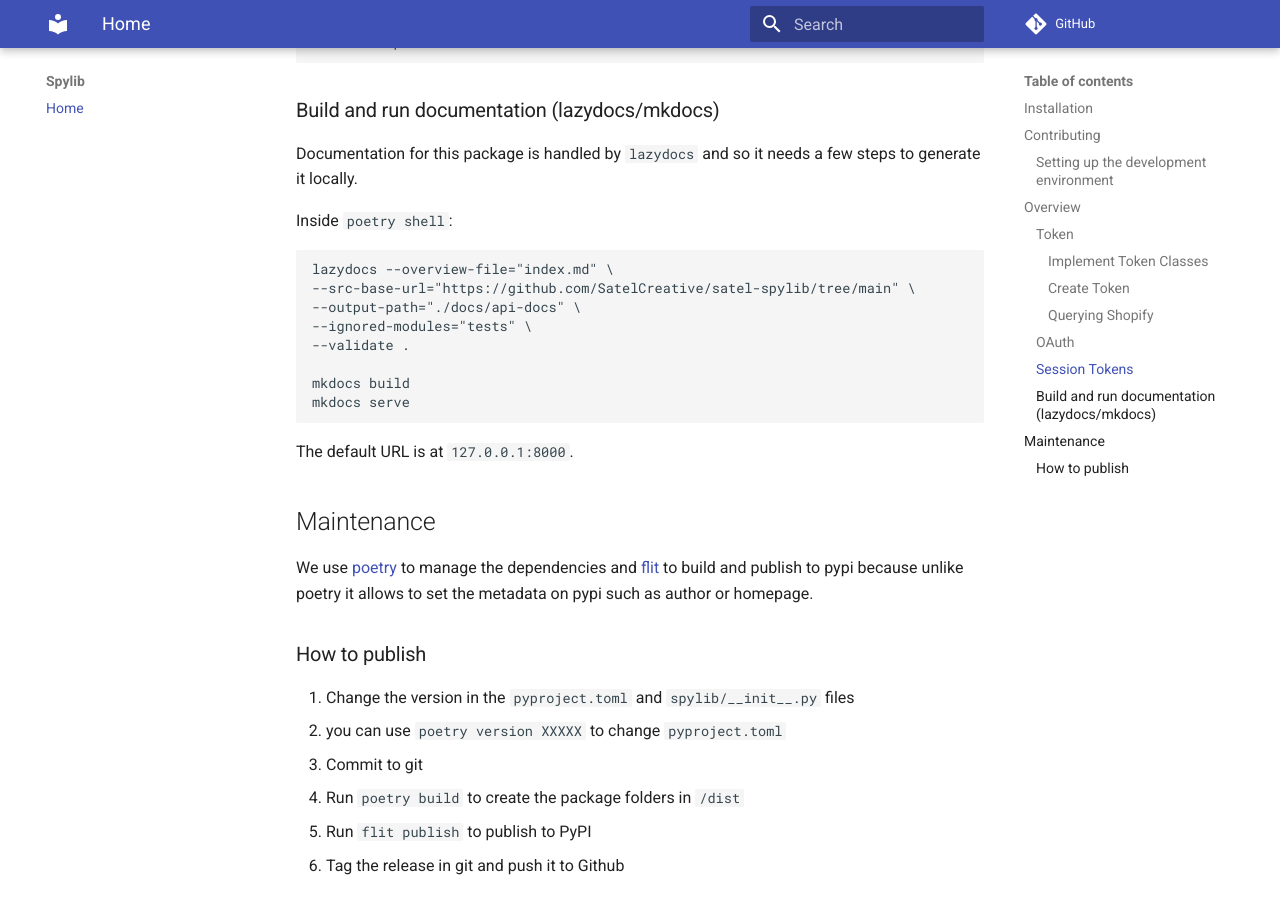
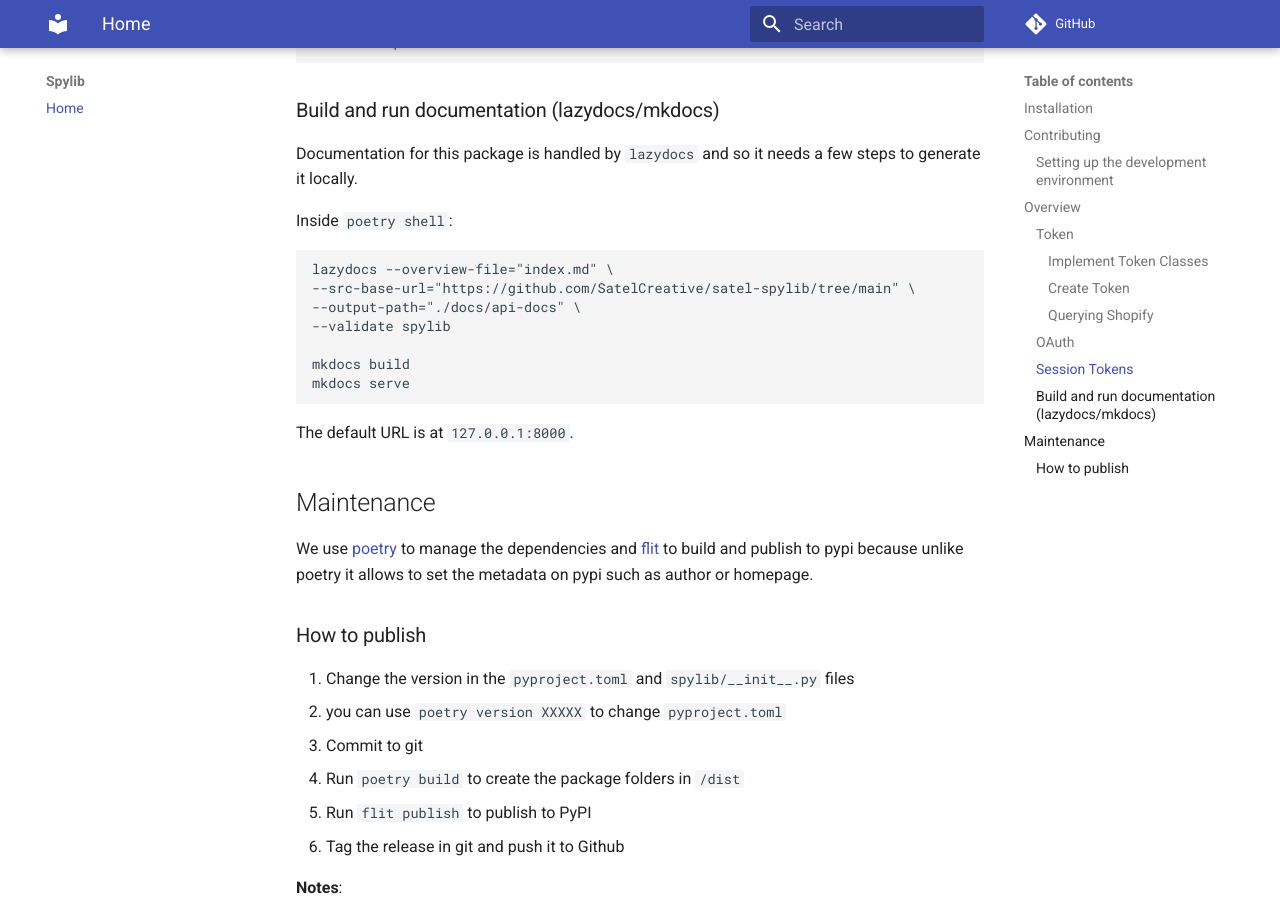
Before and after one commit to SatelCreative/spylib, an MkDocs documentation site: the page built from docs/index.md, in a window 1280 px wide and 900 px high, scrolled down 4043 px. Built offline with MkDocs 1.6.1 and Material for MkDocs 9.7.7, drawn with Linux system fonts in a browser that asks for light colours; comment, search, counter and statistics services are not loaded.

Commit message:
Fix ignore tests

```diff
--- a/docs/index.md
+++ b/docs/index.md
@@ -206,8 +206,7 @@
 lazydocs --overview-file="index.md" \
 --src-base-url="https://github.com/SatelCreative/satel-spylib/tree/main" \
 --output-path="./docs/api-docs" \
---ignored-modules="tests" \
---validate .
+--validate spylib
 
 mkdocs build
 mkdocs serve
```
Also changed, not shown: README.md (+1 -2 lines), 1 other file.
